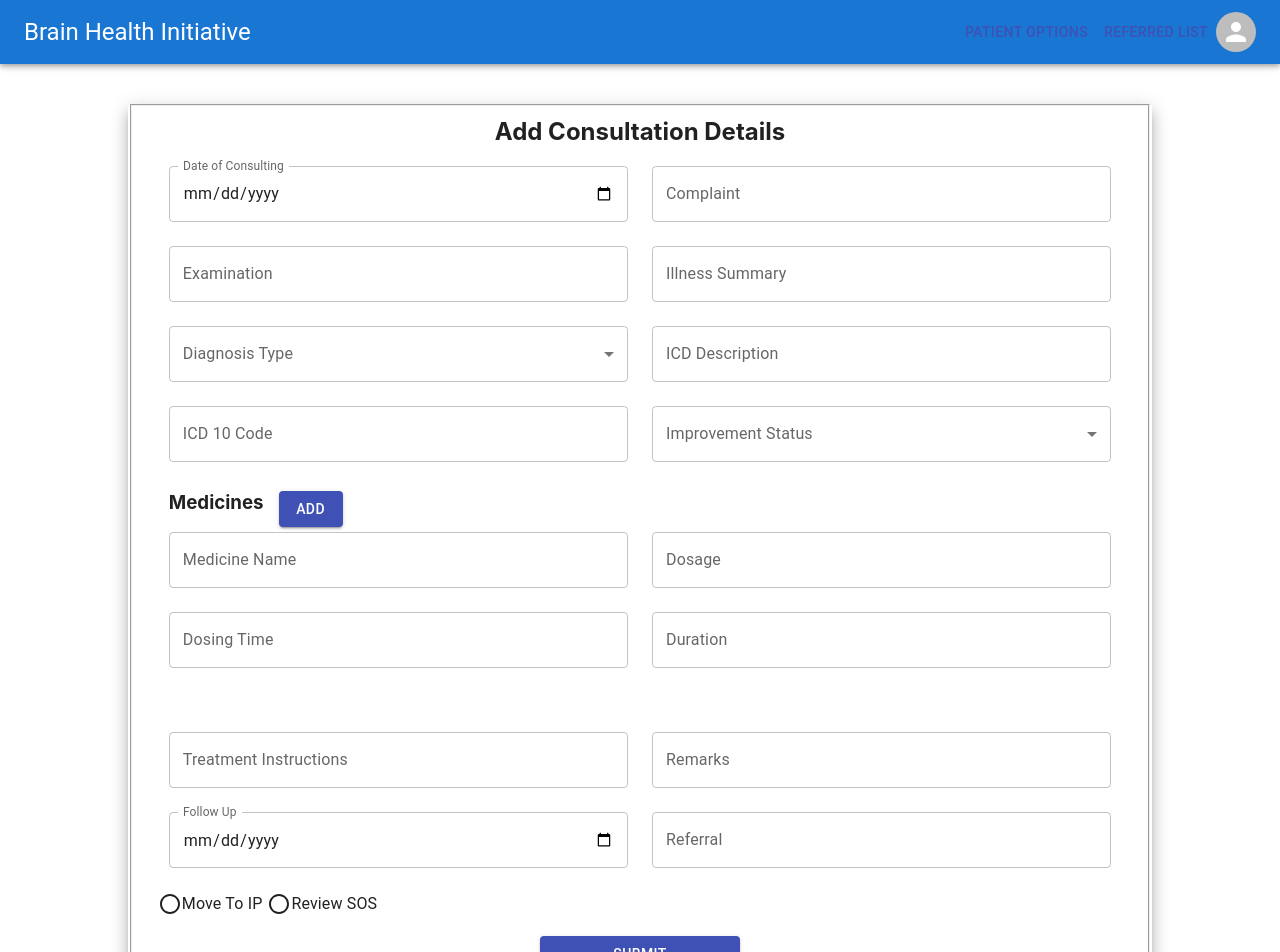
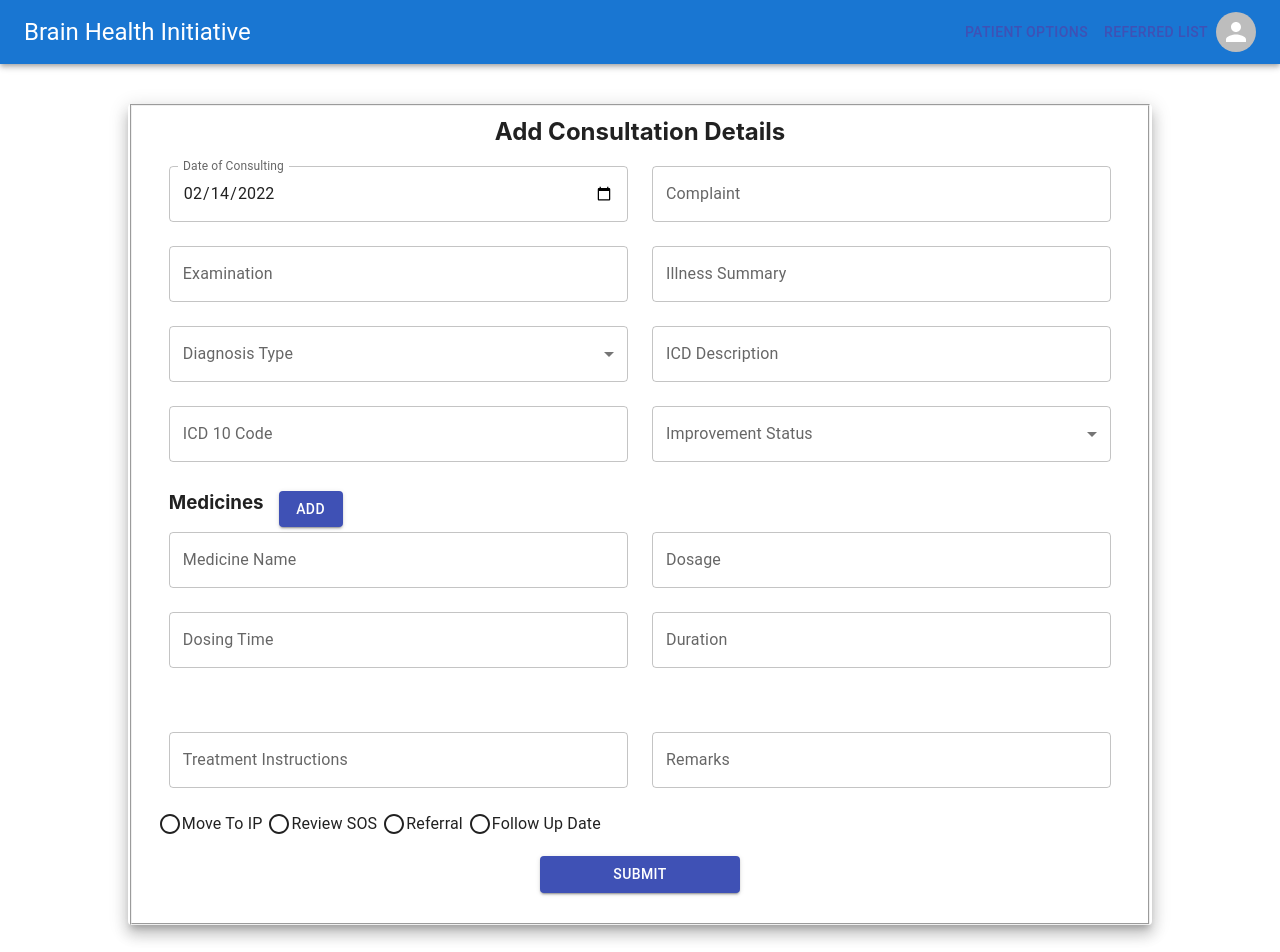
Before and after one commit to udithm/Brain-Health-Initiative-Application, a React (Create React App) app in the folder client/: page /addConsultation in a window 1280 px wide. Shown: the top 952 px of the page. Built offline with nearby package versions, Linux system fonts and the light colour scheme; sample sign-in values are in the browser's storage.

Commit message:
conditional rendering in consultation form and default date done. keshav bug still left

```diff
--- a/client/src/App.js
+++ b/client/src/App.js
@@ -22,7 +22,6 @@ import AddConsultationContainer from "./containers/AddConsultationContainer";
 import ViewPatientDashboard from "./views/ViewPatientDashboard";
 import ViewConsultationContainer from "./containers/ViewConsultationContainer";
 import ViewAllConsultationsContainer from "./containers/ViewAllConsultationsContainer";
-
 function App() {
   return (
     <Router>
--- a/client/src/views/Consultation.js
+++ b/client/src/views/Consultation.js
@@ -33,13 +33,13 @@ const formSchema = yup.object().shape({
   improvementStatus: yup.string().required(),
   treatmentInstructions: yup.string().required(),
   remarks: yup.string().required(),
-    followUpDate: yup.date().required(),
-    referral: yup.string().required(),
-    moveToIP: yup.string().required(),
-    reviewSos: yup.string().required(),
+  referral: yup.string(),
+  moveToIP: yup.string(),
+  reviewSos: yup.string(),
 });
 
-
+const tempDate = new Date();
+const currentDate = tempDate.toISOString().substring(0, 10);
 
 const Medicines = {
   medicineName: "",
@@ -50,7 +50,7 @@ const Medicines = {
 const Consultation = (props) => {
 
   const defaultValues = {
-    consultationDate: "",
+    consultationDate: currentDate,
     complaint: "",
     examination: "",
     illnessSummary: "",
@@ -62,7 +62,7 @@ const Consultation = (props) => {
     remarks: "",
     followUpDate: "",
     referral: "",
-    patient:props.patient,
+    patient: props.patient,
     moveToIP: false,
     reviewSos: false,
     // Consultation_List (List of Prior Consultation Ids)
@@ -105,8 +105,6 @@ const Consultation = (props) => {
 
   const [formValues, setFormValues] = useState(defaultValues);
 
-
-
   const [success, setSuccess] = useState(false);
   const [failure, setFailure] = useState(false);
   const [message, setMessage] = useState("");
@@ -115,17 +113,21 @@ const Consultation = (props) => {
 
   const handleRadioChange = (event) => {
     setRadioValue(event.target.value);
-    setFormValues({...formValues , moveToIP: (event.target.value === "moveToIP"), reviewSos: (event.target.value === "reviewSOS")})
+    setFormValues({
+      ...formValues, moveToIP: (event.target.value === "moveToIP"), reviewSos: (event.target.value === "reviewSOS"),
+      followUpDate: (event.target.value !== "followUpDate" ? "" : formValues.followUpDate),
+      referral: (event.target.value !== "referral" ? "" : formValues.referral)
+    })
   }
 
   useEffect(() => {
-    setFormValues({...formValues , medicines: medicineList})
-  },[medicineList])
+    setFormValues({ ...formValues, medicines: medicineList })
+  }, [medicineList])
 
 
   useEffect(() => {
     props.view ? setFormValues(props.values) : setFormValues(formValues);
-    props.view ? setRadioValue(props.values.reviewSos ? "reviewSOS" : props.values.moveToIP ? "moveToIP" : "" ) : setRadioValue("")
+    props.view ? setRadioValue(props.values.reviewSos ? "reviewSOS" : props.values.moveToIP ? "moveToIP" : "") : setRadioValue("")
     props.view ? setMedicineList(props.values.medicines) : setMedicineList(medicineList);
     setSuccess(props.success)
     setFailure(props.failure)
@@ -276,7 +278,7 @@ const Consultation = (props) => {
                     label="Diagnosis Type"
                     type="text"
                     select
-                  InputProps={{readOnly: props.view}}
+                    InputProps={{ readOnly: props.view }}
                     style={{ width: "100%" }}
                     value={formValues.diagnosisType}
                     onChange={handleInputChange}
@@ -329,7 +331,7 @@ const Consultation = (props) => {
                     label="Improvement Status"
                     type="text"
                     select
-                  InputProps={{readOnly: props.view}}
+                    InputProps={{ readOnly: props.view }}
                     style={{ width: "100%" }}
                     value={formValues.improvementStatus}
                     onChange={handleInputChange}
@@ -354,7 +356,7 @@ const Consultation = (props) => {
                       alignItems: "center",
                     }}
                   >
-                    <h3 style={{ textAlign: "left", marginTop: "5px", marginRight:"15px" }}>
+                    <h3 style={{ textAlign: "left", marginTop: "5px", marginRight: "15px" }}>
                       Medicines
                     </h3>
                     {/* medicineList.length - 1 === i && why we have to use this? and don't remove this line*/}
@@ -427,7 +429,7 @@ const Consultation = (props) => {
                           {medicineList.length !== 1 && (
                             <Button
                               onClick={() => handleRemoveClick(i)}
-                              style={{ width: "100px"}}
+                              style={{ width: "100px" }}
                               variant="contained"
                               color="primary"
                             // type="submit"
@@ -471,6 +473,22 @@ const Consultation = (props) => {
                     helperText={errors.remarks ? "Remarks are required" : ""}
                   />
                 </Grid>
+
+                <Grid item xs={12} sm={12} md={12} xl={12}>
+                  <RadioGroup
+                    row
+                    aria-labelledby="demo-row-radio-buttons-group-label"
+                    name="next-steps"
+                    value={radioValue}
+                    onChange={handleRadioChange}
+                  >
+                    <FormControlLabel value="moveToIP" control={<Radio />} label="Move To IP" />
+                    <FormControlLabel value="reviewSOS" control={<Radio />} label="Review SOS" />
+                    <FormControlLabel value="referral" control={<Radio />} label="Referral" />
+                    <FormControlLabel value="followUpDate" control={<Radio />} label="Follow Up Date" />
+                  </RadioGroup>
+                </Grid>
+                {(radioValue === "followUpDate") &&
                   <Grid item xs={12} sm={6} md={6} xl={4} direction="column">
                     <TextField
                       variant="outlined"
@@ -486,8 +504,8 @@ const Consultation = (props) => {
                       }}
                       error={errors.followUpDate}
                       helperText={errors.followUpDate ? "Follow Up is required" : ""}
-                />
-              </Grid>
+                    /></Grid>}
+                {(radioValue === "referral") &&
                   <Grid item xs={12} sm={6} md={6} xl={4}>
                     <TextField
                       variant="outlined"
@@ -500,19 +518,8 @@ const Consultation = (props) => {
                       error={errors.referral}
                       helperText={errors.referral ? "Referral is required" : ""}
                     ></TextField>
-              </Grid>
-              <Grid item xs={12} sm={12} md={12} xl={12}>
-                <RadioGroup
-                  row
-                  aria-labelledby="demo-row-radio-buttons-group-label"
-                  name="next-steps"
-                  value={radioValue}
-                  onChange={handleRadioChange}
-                >
-                  <FormControlLabel value="moveToIP" control={<Radio />} label="Move To IP" />
-                  <FormControlLabel value="reviewSOS" control={<Radio />} label="Review SOS" />
-                </RadioGroup>
-              </Grid>
+                  </Grid>}
+
 
               </Grid>
 
```
Lines whose indentation alone changed are shown as unchanged.
